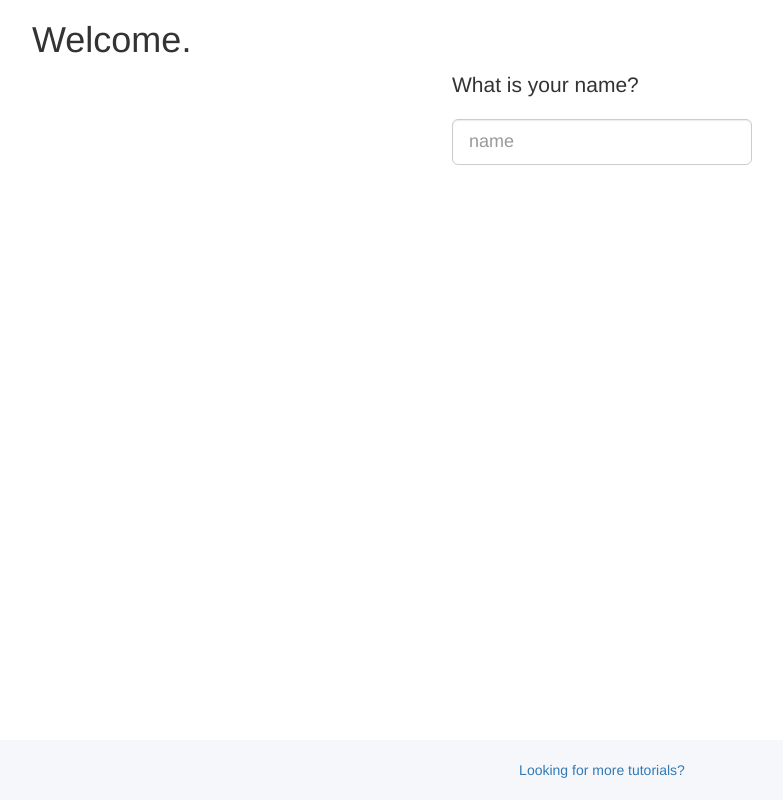
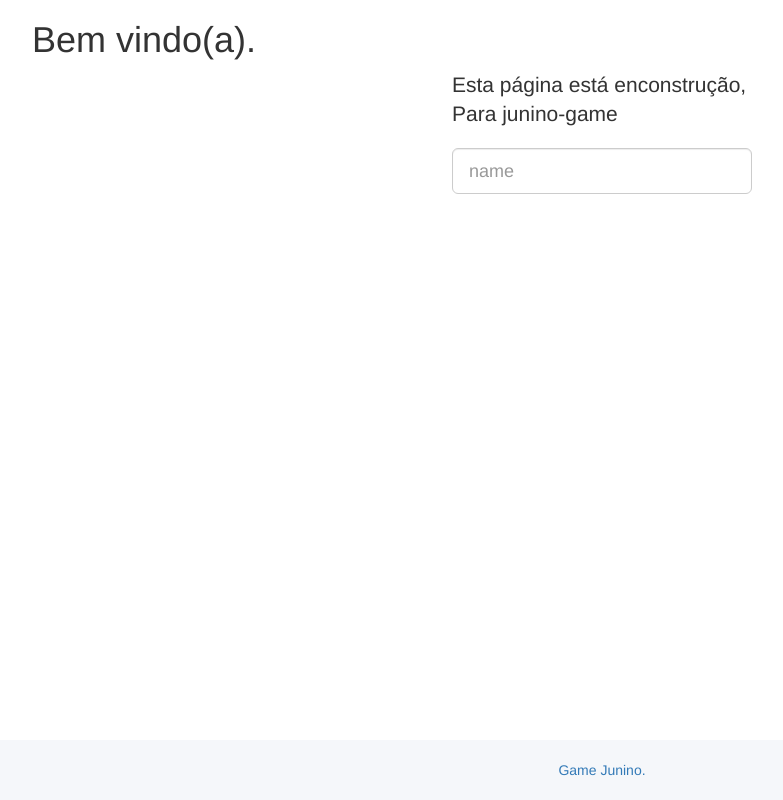
Before and after one commit to nandodev1/junino-game, a plain HTML site: page static/index.html in a window 1280 px wide. Shown: the whole page, without its empty margins (38-821 px from the left). Drawn offline with nearby package versions, Linux system fonts and the light colour scheme; no server answers.

Commit message:
Pequenas mudanças no init.

```diff
--- a/static/index.html
+++ b/static/index.html
@@ -27,9 +27,9 @@
         $( document ).ready(function() {
             $.i18n().load( {
                 en: {
-                    "welcome": "Welcome.",
+                    "welcome": "Bem vindo(a).",
                     "name": "name",
-                    "what_is_your_name": "What is your name?",
+                    "what_is_your_name": "Esta página está enconstrução, Para junino-game",
                     "hello": "Hello $1",
                     "added_to_database": "Hello $1, I've added you to the database!",
                     "database_contents": "Database contents: "
@@ -63,7 +63,7 @@
     </div>
     <footer class="footer">
         <div class="container">
-            <span><a href="https://console.bluemix.net/docs/tutorials/index.html" target="_blank">Looking for more tutorials?</a></span>
+            <span><a href="" target="_blank">Game Junino.</a></span>
         </div>
     </footer>
 
```
